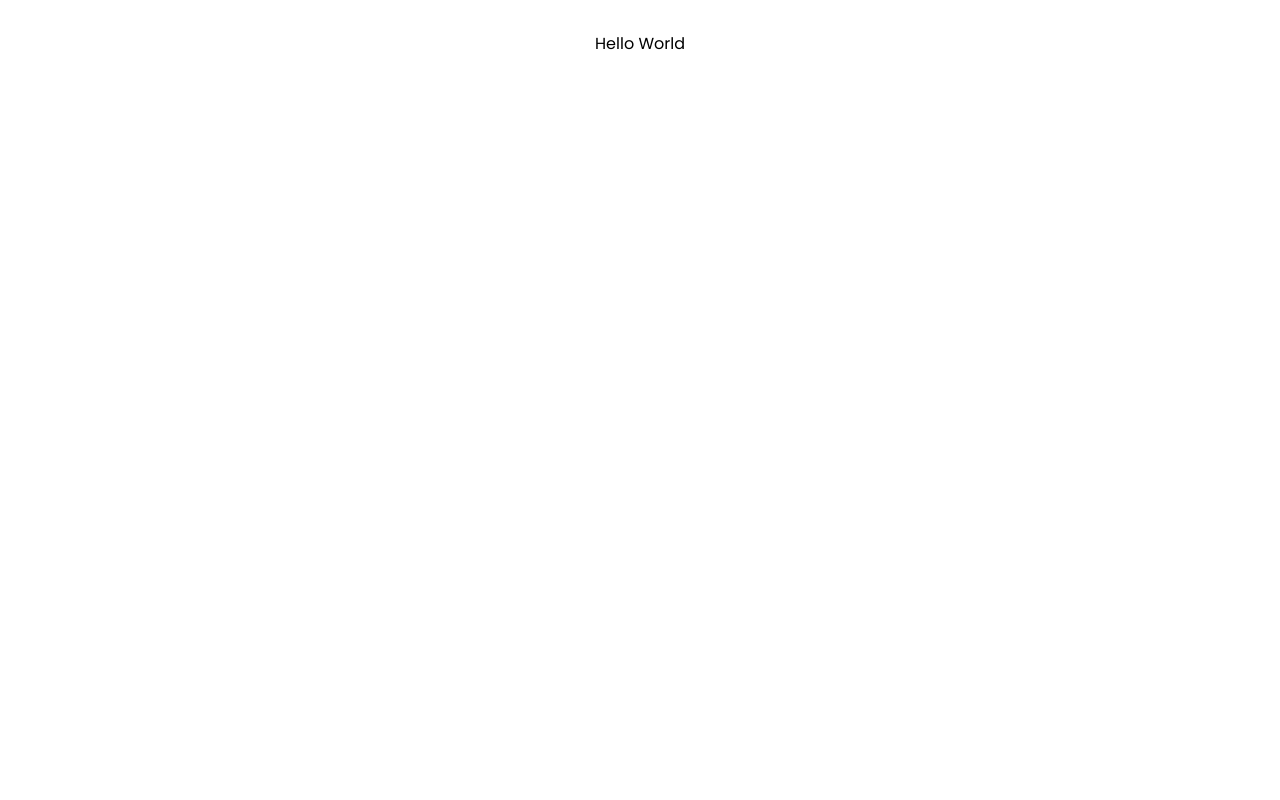
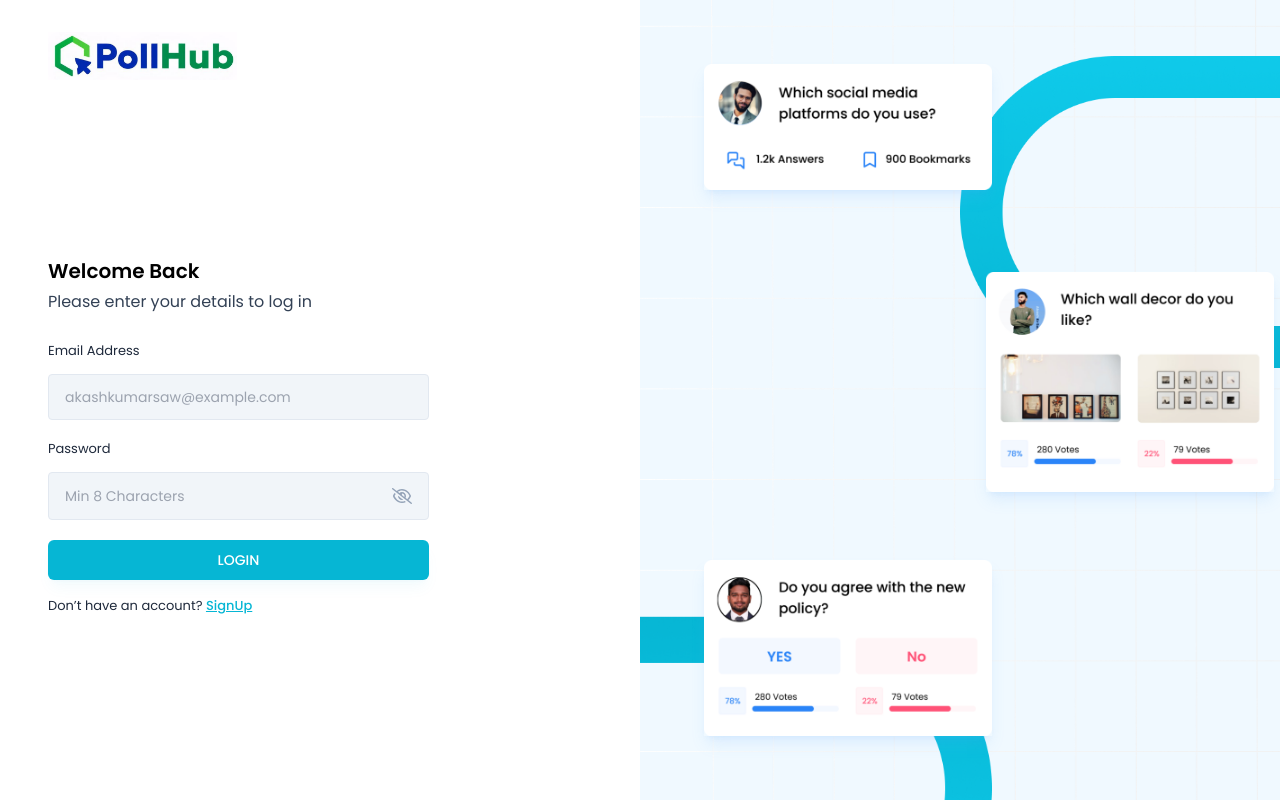
Before and after one commit to akash-kumar-saw/PollHub, a React (Vite) app in the folder frontend/: page /login in a window 1280 px wide. Built offline with nearby package versions, Linux system fonts and the light colour scheme; no server answers.

Commit message:
Updated frontend/src/App.jsx

```diff
--- a/frontend/src/App.jsx
+++ b/frontend/src/App.jsx
@@ -1,14 +1,62 @@
-import { useState } from 'react'
-import './App.css'
+import {
+  BrowserRouter as Router,
+  Routes,
+  Route,
+  Navigate,
+} from "react-router-dom";
+import React from "react";
+import LoginForm from "./pages/Auth/LoginForm";
+import SignUpForm from "./pages/Auth/SignUpForm";
+import Home from "./pages/Dashboard/Home";
+import CreatePoll from "./pages/Dashboard/CreatePoll";
+import MyPolls from "./pages/Dashboard/MyPolls";
+import VotedPolls from "./pages/Dashboard/VotedPolls";
+import Bookmarks from "./pages/Dashboard/Bookmarks";
+import UserProvider from "./context/UserContext";
 
-function App() {
-  const [count, setCount] = useState(0)
+import { Toaster } from "react-hot-toast";
 
+const App = () => {
   return (
-    <>
-      <div>Hello World</div>
-    </>
-  )
-}
+    <div>
+      <UserProvider>
+        <Router>
+          <Routes>
+            <Route path="/" element={<Root />} />
+            <Route path="/login" exact element={<LoginForm />} />
+            <Route path="/signUp" exact element={<SignUpForm />} />
+            <Route path="/dashboard" exact element={<Home />} />
+            <Route path="/create-poll" exact element={<CreatePoll />} />
+            <Route path="/my-polls" exact element={<MyPolls />} />
+            <Route path="/voted-polls" exact element={<VotedPolls />} />
+            <Route path="/bookmarked-polls" exact element={<Bookmarks />} />
+          </Routes>
+        </Router>
 
-export default App
+        <Toaster
+          toastOptions={{
+            className: "",
+            style: {
+              fontSize:'13px'
+            },
+          }}
+        />
+      </UserProvider>
+    </div>
+  );
+};
+
+export default App;
+
+// Define the Root component to handle the initial redirect
+const Root = () => {
+  // Check if token exists in localStorage
+  const isAuthenticated = !!localStorage.getItem("token");
+
+  // Redirect to dashboard if authenticated, otherwise to login
+  return isAuthenticated ? (
+    <Navigate to="/dashboard" />
+  ) : (
+    <Navigate to="/login" />
+  );
+};
```
